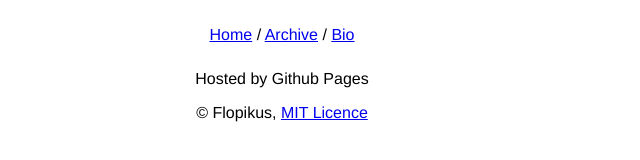
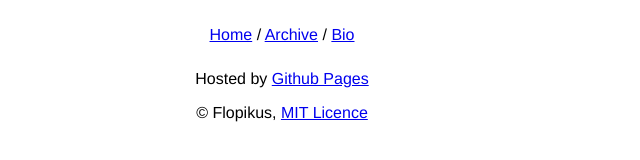
Before and after one commit to floret/Blog_Site, a plain HTML site: page Blog_Site/Entry1.html in a window 1280 px wide. Shown: the part 1283-1443 px from the top of the page, 358-998 px from the left. Drawn offline with Linux system fonts and the light colour scheme.

Commit message:
added the href for github pages

```diff
--- a/Blog_Site/Entry1.html
+++ b/Blog_Site/Entry1.html
@@ -128,7 +128,7 @@
         </nav>
         <div class="footer-container">
             <p>
-                Hosted by Github Pages
+                Hosted by <a href="http://pages.github.com">Github Pages</a>
             </p>
             <p>
                 &#169; Flopikus, <a href="http://www.opensource.org/licences/mit-licence.php">MIT Licence</a>
```
Also changed, not shown: Blog_Site/index.html (+1 -1 lines).
